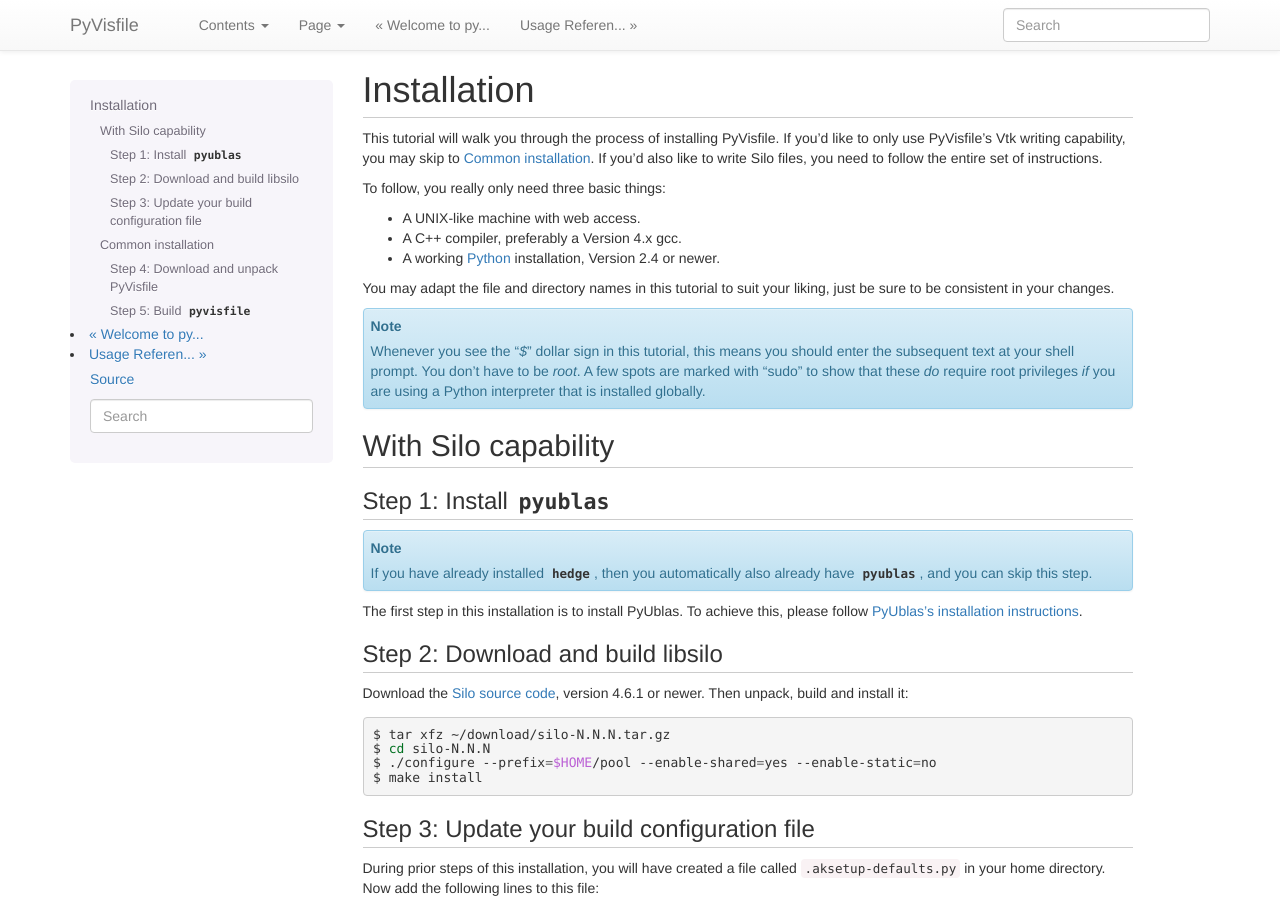
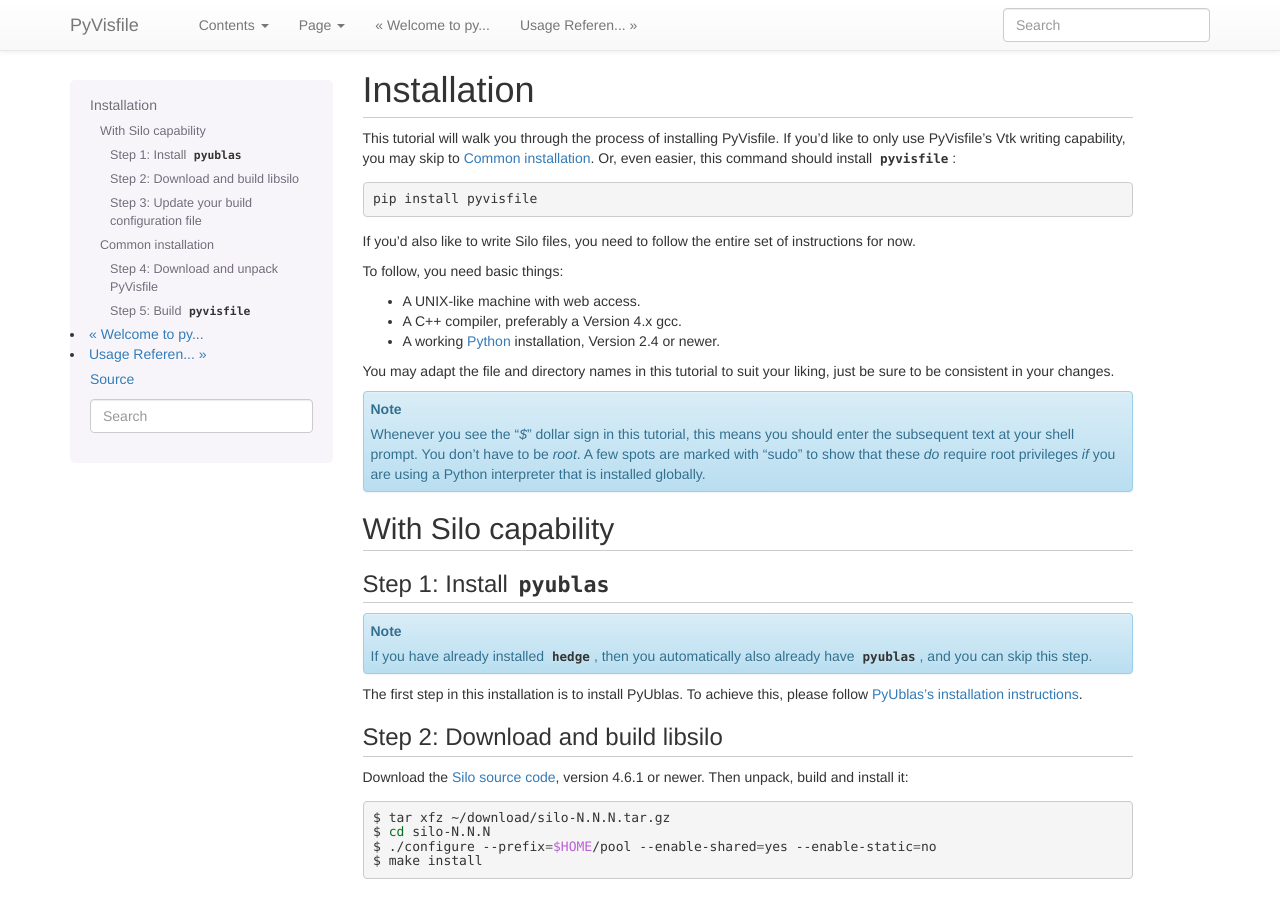
Before and after one commit to inducer/pyvisfile, a Sphinx documentation site: the page built from doc/installing.rst, in a window 1280 px wide and 900 px high. Built offline with Sphinx 7.4.7, drawn with Linux system fonts in a browser that asks for light colours.

Commit message:
Re-fix install instructions

```diff
--- a/doc/installing.rst
+++ b/doc/installing.rst
@@ -5,10 +5,15 @@
 
 This tutorial will walk you through the process of installing PyVisfile. If
 you'd like to only use PyVisfile's Vtk writing capability, you may skip to
-:ref:`download-and-unpack`.  If you'd also like to write Silo files, you need
-to follow the entire set of instructions.
+:ref:`download-and-unpack`. Or, even easier, this command should install
+:mod:`pyvisfile`::
 
-To follow, you really only need three basic things:
+    pip install pyvisfile
+
+If you'd also like to write Silo files, you need to follow the entire set of
+instructions for now.
+
+To follow, you need basic things:
 
 * A UNIX-like machine with web access.
 * A C++ compiler, preferably a Version 4.x gcc.
```
